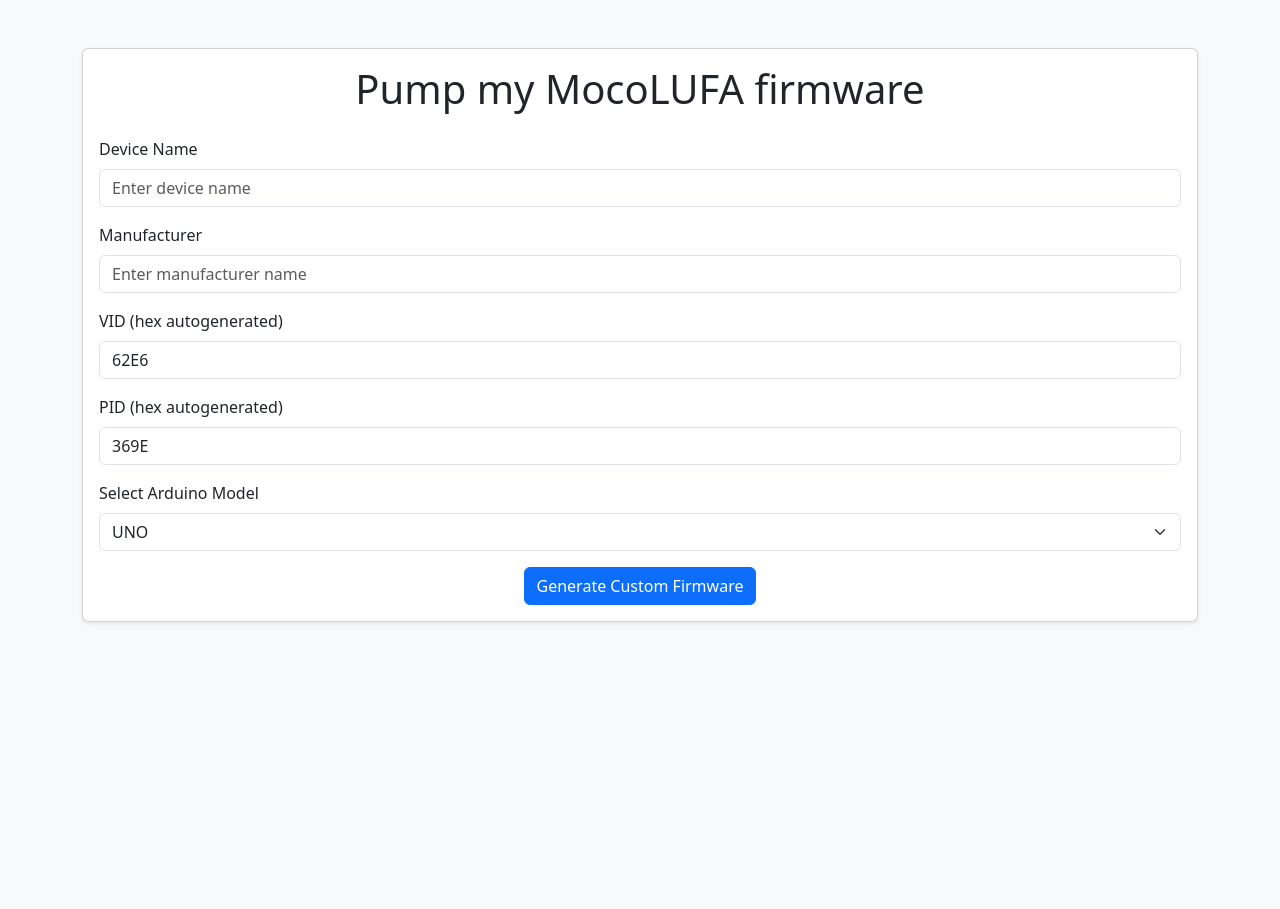
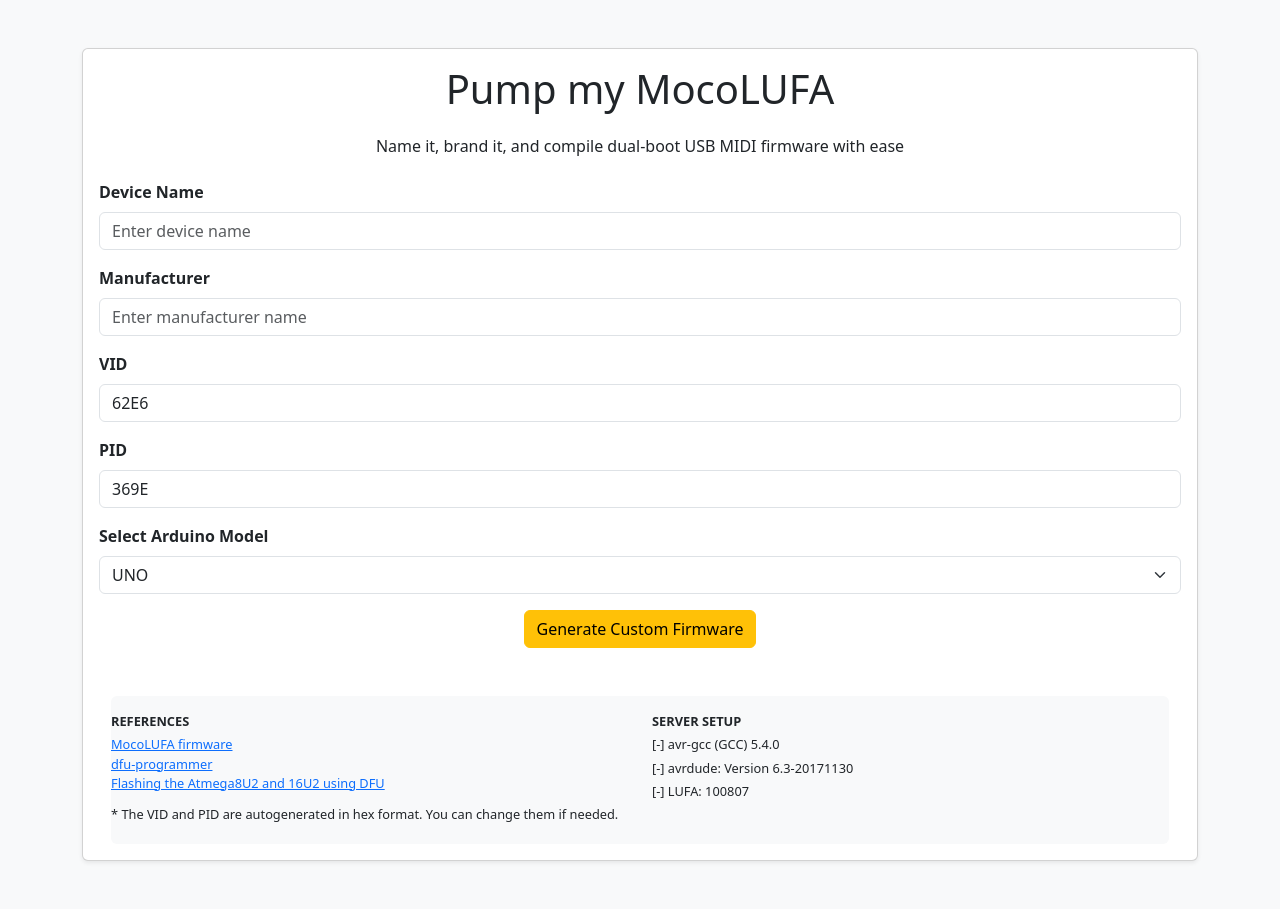
Before and after one commit to ezequielabregu/Pump-my-MocoLUFA, a Flask app: page / in a window 1280 px wide. Before the commit the page ends 623 px from the top, so only its background shows below. Run offline with Flask 3, Linux system fonts and the light colour scheme.

Commit message:
Add style, links and redesign the GUI elements

```diff
--- a/templates/index.html
+++ b/templates/index.html
@@ -3,6 +3,7 @@
 <head>
   <meta charset="UTF-8">
   <meta name="viewport" content="width=device-width, initial-scale=1.0">
+  <meta name="description" content="Pump my MocoLUFA - Generate custom dual-boot USB MIDI firmware with ease. Customize device name, manufacturer, VID, PID, and Arduino model.">
   <title>Pump my MocoLUFA</title>
   <!-- Bootstrap 5 CSS -->
   <link href="https://cdn.jsdelivr.net/npm/bootstrap@5.3.0/dist/css/bootstrap.min.css" rel="stylesheet">
@@ -11,35 +12,55 @@
   <div class="container py-5">
     <div class="card shadow-sm">
       <div class="card-body">
-        <h1 class="text-center mb-4">Pump my MocoLUFA firmware</h1>
+        <h1 class="text-center mb-4">Pump my MocoLUFA</h1>
+        <h6 class="text-center mb-4"> Name it, brand it, and compile dual-boot USB MIDI firmware with ease </h6>
         <form method="POST">
           <div class="mb-3">
-            <label for="device_name" class="form-label">Device Name</label>
+            <label for="device_name" class="form-label fw-bold">Device Name</label>
             <input type="text" id="device_name" name="device_name" class="form-control" placeholder="Enter device name" required>
           </div>
           <div class="mb-3">
-            <label for="manufacturer" class="form-label">Manufacturer</label>
+            <label for="manufacturer" class="form-label fw-bold">Manufacturer</label>
             <input type="text" id="manufacturer" name="manufacturer" class="form-control" placeholder="Enter manufacturer name" required>
           </div>
           <div class="mb-3">
-            <label for="vid" class="form-label">VID (hex autogenerated)</label>
+            <label for="vid" class="form-label fw-bold">VID</label>
             <input type="text" id="vid" name="vid" class="form-control" value="{{ random_vid }}" required>
           </div>
           <div class="mb-3">
-            <label for="pid" class="form-label">PID (hex autogenerated)</label>
+            <label for="pid" class="form-label fw-bold">PID</label>
             <input type="text" id="pid" name="pid" class="form-control" value="{{ random_pid }}" required>
           </div>
           <div class="mb-3">
-            <label for="arduino_model" class="form-label">Select Arduino Model</label>
+            <label for="arduino_model" class="form-label fw-bold">Select Arduino Model</label>
             <select id="arduino_model" name="arduino_model" class="form-select">
               <option value="uno">UNO</option>
               <option value="mega">Mega</option>
             </select>
           </div>
           <div class="text-center">
-            <button type="submit" class="btn btn-primary">Generate Custom Firmware</button>
+            <button type="submit" class="btn btn-warning">Generate Custom Firmware</button>
           </div>
         </form>
+        <div class="container mt-5">
+          <footer class="bg-light text-dark text-left py-3 rounded" style="font-size: 0.8rem;">
+          <div class="row">
+            <div class="col-md-6">
+            <p class="mb-1 fw-bold" style="font-size: 0.8rem;"> REFERENCES </p>
+          <p class="mb-0"><a href="https://github.com/kuwatay/mocolufa" class="text-decoration-underline" target="_blank">MocoLUFA firmware</a></p>
+          <p class="mb-0"><a href="https://dfu-programmer.github.io/" class="text-decoration-underline" target="_blank">dfu-programmer</a></p>
+          <p class="mb-0"><a href="https://docs.arduino.cc/retired/hacking/software/DFUProgramming8U2/" class="text-decoration-underline" target="_blank">Flashing the Atmega8U2 and 16U2 using DFU </a></p>
+            </div>
+          <div class="col-md-6">
+          <p class="mb-1 fw-bold" style="font-size: 0.8rem;"> SERVER SETUP </p>
+          <p class="mb-1">[-] avr-gcc (GCC) 5.4.0</p>
+          <p class="mb-1">[-] avrdude: Version 6.3-20171130</p>
+          <p class="mb-1">[-] LUFA: 100807</p>
+        </div>
+        <p class="mb-1">* The VID and PID are autogenerated in hex format. You can change them if needed.</p>
+      </div>
+        </footer>
+        </div>
       </div>
     </div>
   </div>
```
Also changed, not shown: 9 other files.
